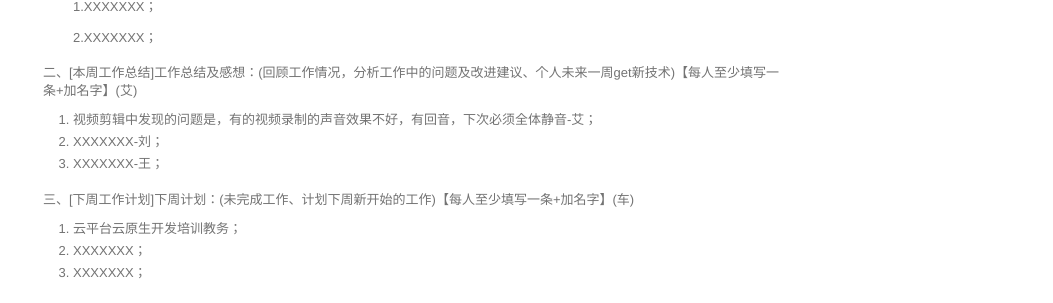
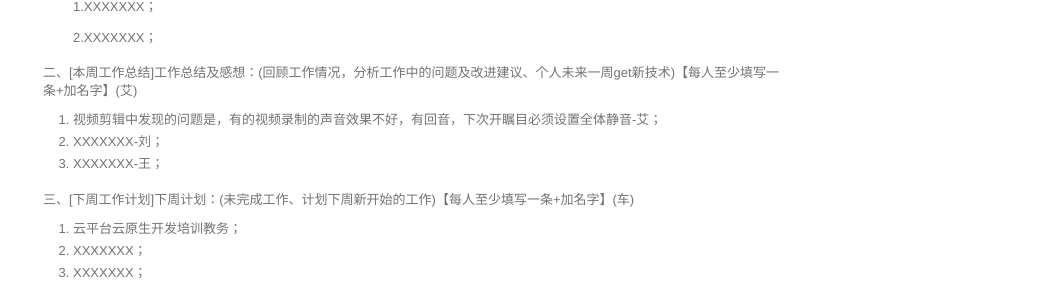
Before and after one commit to walllFlower/blog, a Jekyll site: the page built from _posts/2018-07-17-day_report_cxz.md, in a window 1280 px wide and 900 px high, scrolled down 1045 px. Shown: the part 148-451 px from the top of the window, without its empty margins (227-1280 px from the left). Built offline with Jekyll 4.4.1, drawn with Linux system fonts in a browser that asks for light colours; comment, search, counter and statistics services are not loaded.

Commit message:
Update 2018-07-17-day_report_cxz.md

```diff
--- a/_posts/2018-07-17-day_report_cxz.md
+++ b/_posts/2018-07-17-day_report_cxz.md
@@ -70,7 +70,7 @@ categories: 技术运营工作周报
 
 二、[本周工作总结]工作总结及感想：(回顾工作情况，分析工作中的问题及改进建议、个人未来一周get新技术)【每人至少填写一条+加名字】(艾)
 
-1. 视频剪辑中发现的问题是，有的视频录制的声音效果不好，有回音，下次必须全体静音-艾；
+1. 视频剪辑中发现的问题是，有的视频录制的声音效果不好，有回音，下次开瞩目必须设置全体静音-艾；
 2. XXXXXXX-刘；
 3. XXXXXXX-王；
 
```
